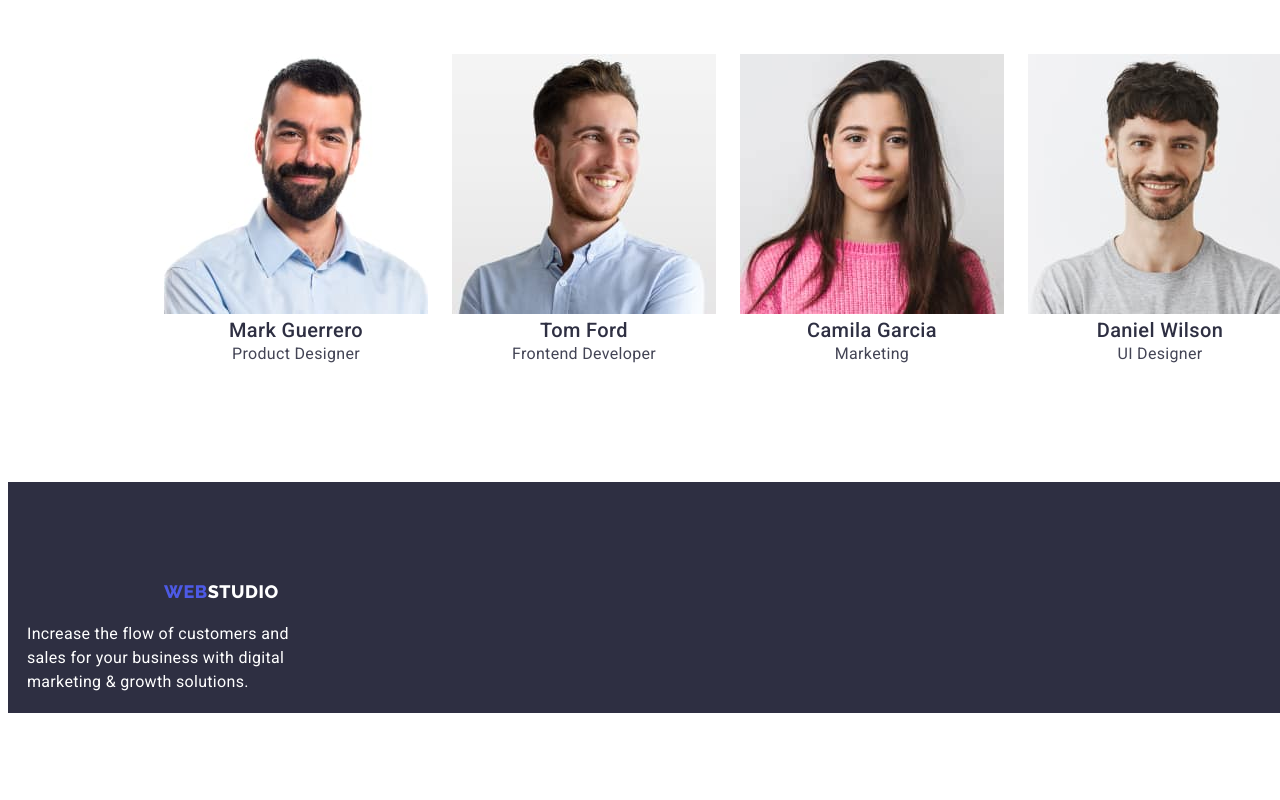
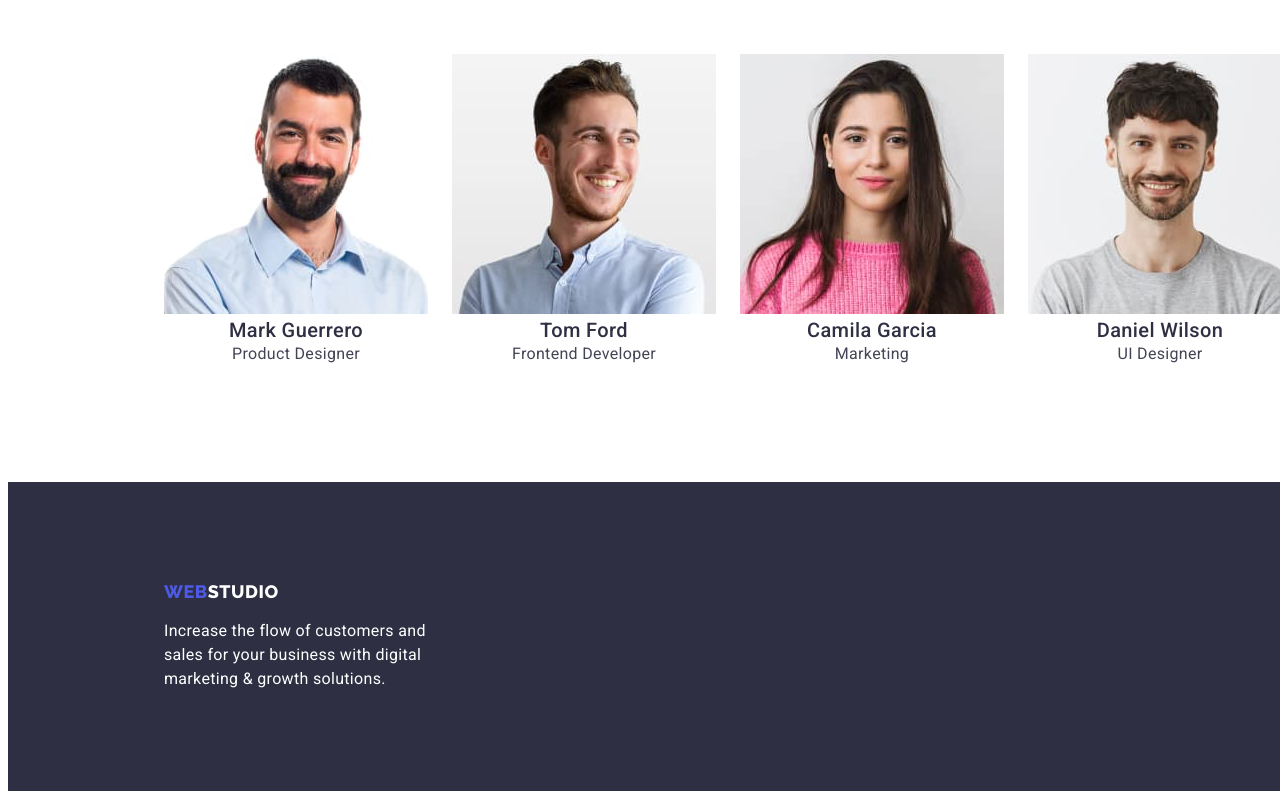
Before and after one commit to Pashttett/goit-markup-hw-04, a plain HTML site: page index.html in a window 1280 px wide. Shown: the part 1758-2558 px from the top of the page. Drawn offline with Linux system fonts and the light colour scheme.

Commit message:
Update styles.css

```diff
--- a/css/styles.css
+++ b/css/styles.css
@@ -316,5 +316,6 @@ a {
   line-height: 1.5;
   letter-spacing: 0.02em;
   color: var(--color-white);
+  padding: 16px 1020px 100px 156px;
 }
 /* /Footer */
```
